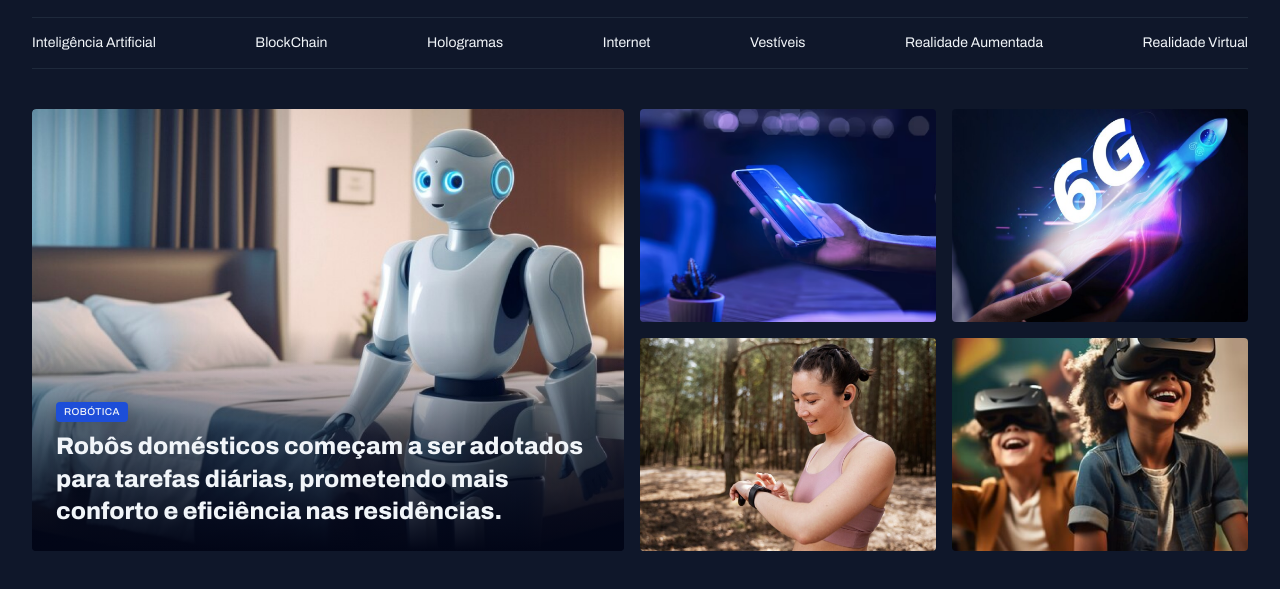
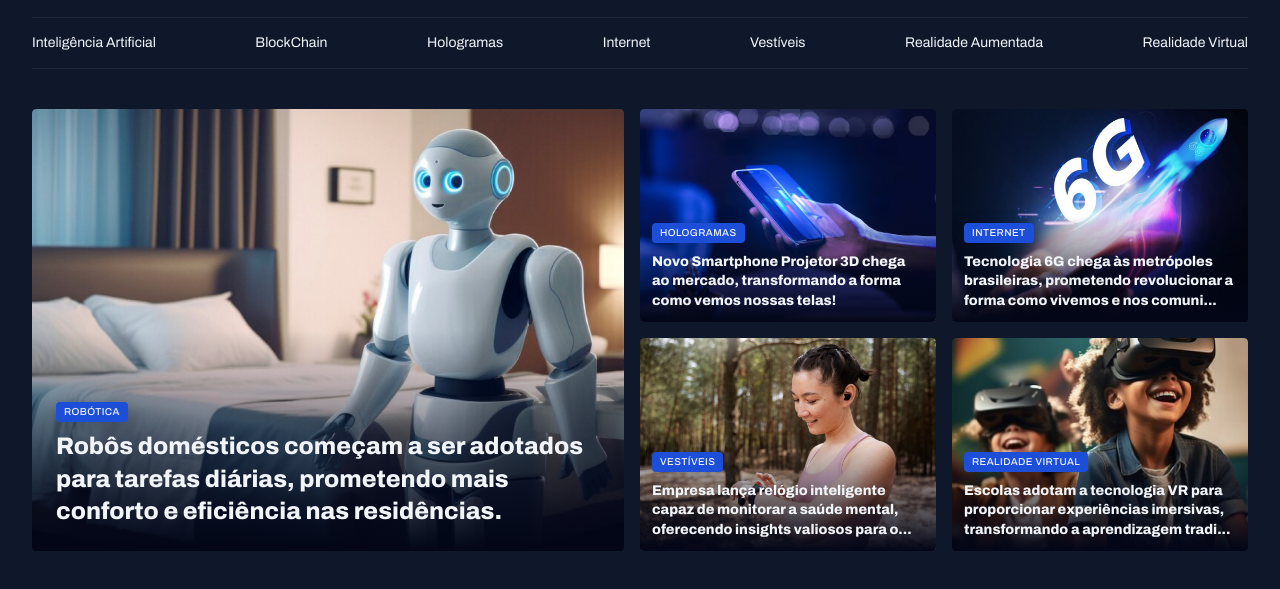
Before and after one commit to DiogoWernek/NewsPortal, a plain HTML site: page index.html in a window 1280 px wide. Shown: the part 55-644 px from the top of the page. Drawn offline with Linux system fonts and the light colour scheme.

Commit message:
finalizando section main

```diff
--- a/index.html
+++ b/index.html
@@ -45,7 +45,7 @@
   <main class="grid container">
     <section id="featured" class="grid grid-flow-col gap-16">
       <figure class="card">
-        <img src="assets/images/Image 01.png" alt="Imagem Robô">
+        <img src="assets/images/Image 01.png" alt="Robótica">
 
         <figcaption>
           <span class="content-tag">Robótica</span>
@@ -57,21 +57,48 @@
       </figure>
 
       <div class="grid grid-cols-2 gap-16">
-        <div>
-          <img src="assets/images/Image 02.png" alt="Imagem default">
-        </div>
+        <figure class="card">
+          <img src="assets/images/Image 02.png" alt="Hologramas">
 
-        <div>
-          <img src="assets/images/Image 03.png" alt="Imagem default">
-        </div>
+          <figcaption>
+            <span class="content-tag">Hologramas</span>
+            <h2 class="text-lg">
+              Novo Smartphone Projetor 3D chega ao mercado, transformando a forma como vemos nossas telas!
+            </h2>
+          </figcaption>
+        </figure>
 
-        <div>
-          <img src="assets/images/Image 04.png" alt="Imagem default">
-        </div>
+        <figure class="card">
+          <img src="assets/images/Image 03.png" alt="internet">
+          <figcaption>
+            <span class="content-tag">internet</span>
+            <h2 class="text-lg">
+              Tecnologia 6G chega às metrópoles brasileiras, prometendo revolucionar a forma como vivemos e nos
+              comuni...
+            </h2>
+          </figcaption>
+        </figure>
 
-        <div>
-          <img src="assets/images/Image 05.png" alt="Imagem default">
-        </div>
+        <figure class="card">
+          <img src="assets/images/Image 04.png" alt="Vestíveis">
+          <figcaption>
+            <span class="content-tag">Vestíveis</span>
+            <h2 class="text-lg">
+              Empresa lança relógio inteligente capaz de monitorar a saúde mental, oferecendo insights valiosos para o...
+            </h2>
+          </figcaption>
+        </figure>
+
+        <figure class="card">
+          <img src="assets/images/Image 05.png" alt="Realidade Virtual">
+          <figcaption>
+            <span class="content-tag">Realidade Virtual</span>
+            <h2 class="text-lg">
+              Escolas adotam a tecnologia VR para proporcionar experiências imersivas, transformando a aprendizagem
+              tradi...
+            </h2>
+          </figcaption>
+        </figure>
       </div>
 
     </section>
--- a/styles/sections.css
+++ b/styles/sections.css
@@ -25,6 +25,10 @@
 
     padding: 24px;
 
+    &:has(.text-lg) {
+      padding: 12px;
+    }
+
     h2 {
       margin-top: 8px;
     }
```
